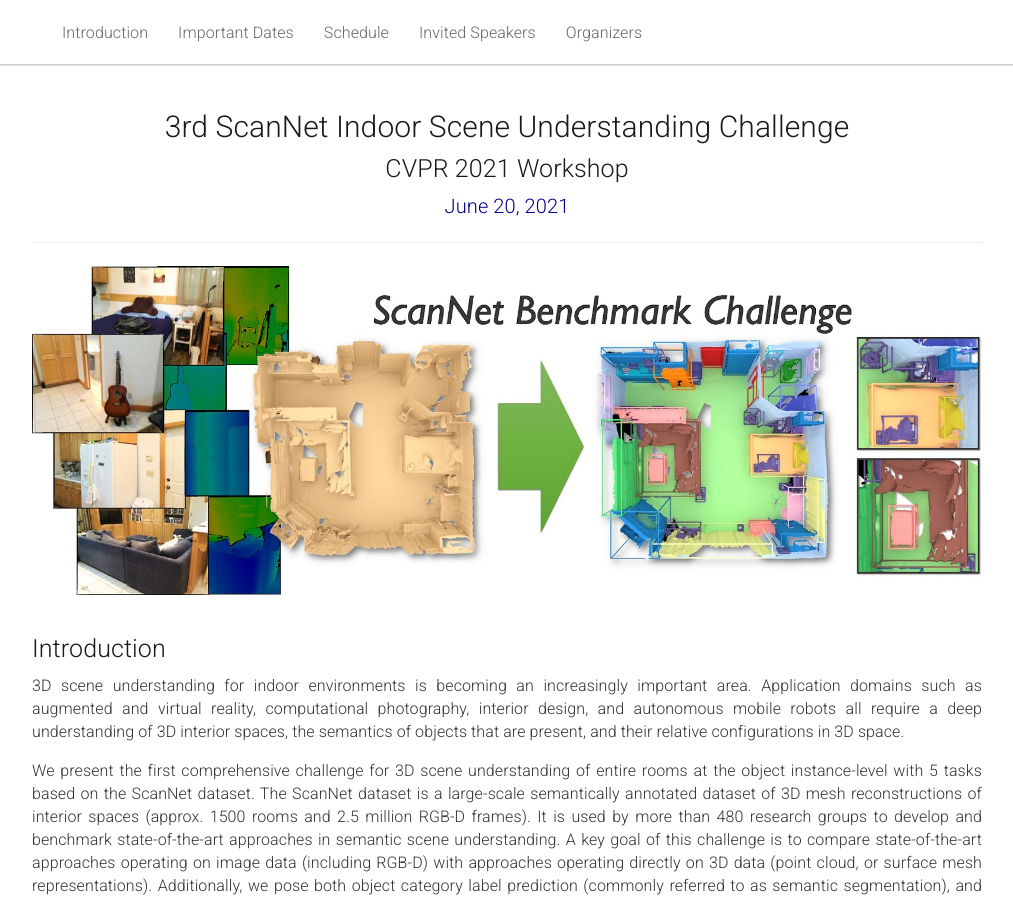
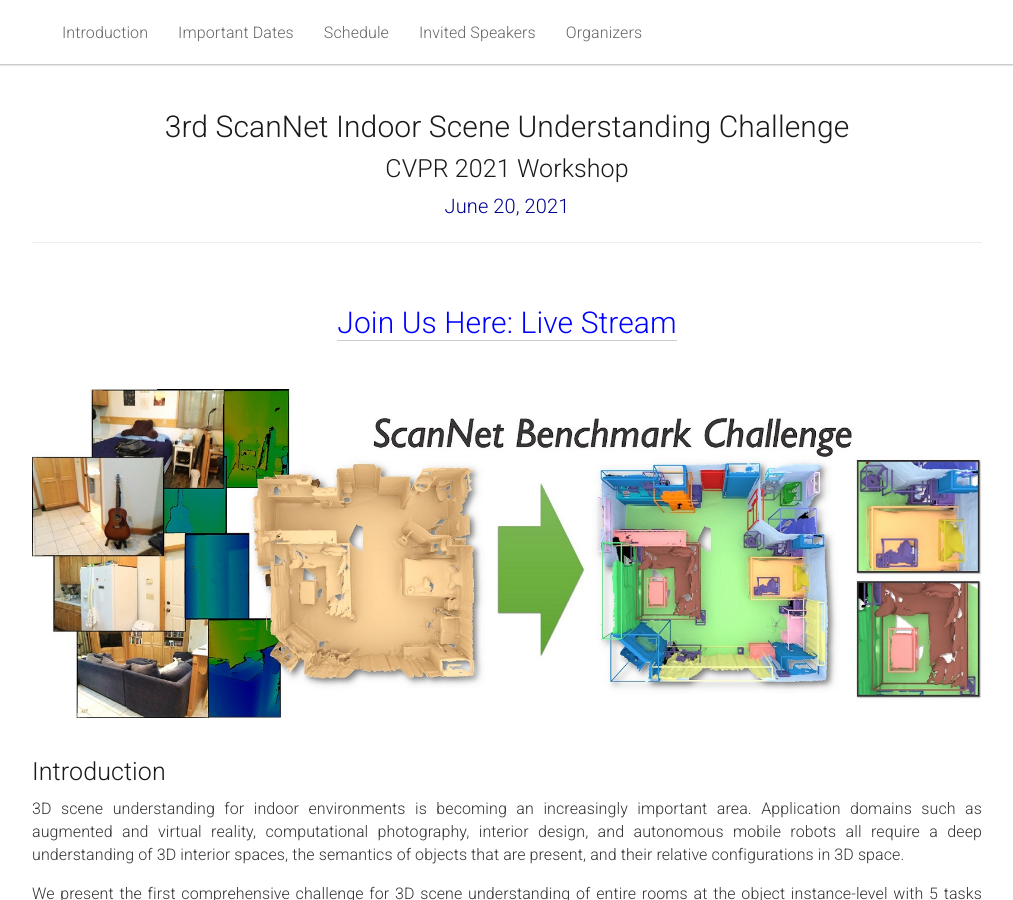
Before and after one commit to ScanNet/cvpr2021workshop, a Jekyll site: the page built from _pages/home.md, in a window 1280 px wide and 900 px high. Shown: the whole window, without its empty margins (133-1146 px from the left). Built offline with Jekyll 4.4.1, drawn with Linux system fonts in a browser that asks for light colours.

Commit message:
Update home.md

```diff
--- a/_pages/home.md
+++ b/_pages/home.md
@@ -21,11 +21,11 @@ acknowledgements: ""
 
 <hr>
 
-<!-- <br>
+<br>
   <center>
-  <h1 style="color:blue"><a href="https://youtu.be/S7wm806JQ1M">Join Us Here: Live Stream</a></h1>
+  <h1 style="color:blue"><a href="https://youtu.be/jr_bKmh6YUY">Join Us Here: Live Stream</a></h1>
   </center>
-<br> -->
+<br>
 
 <div class="row" id="intro">
   <div class="col-md-12">
```
